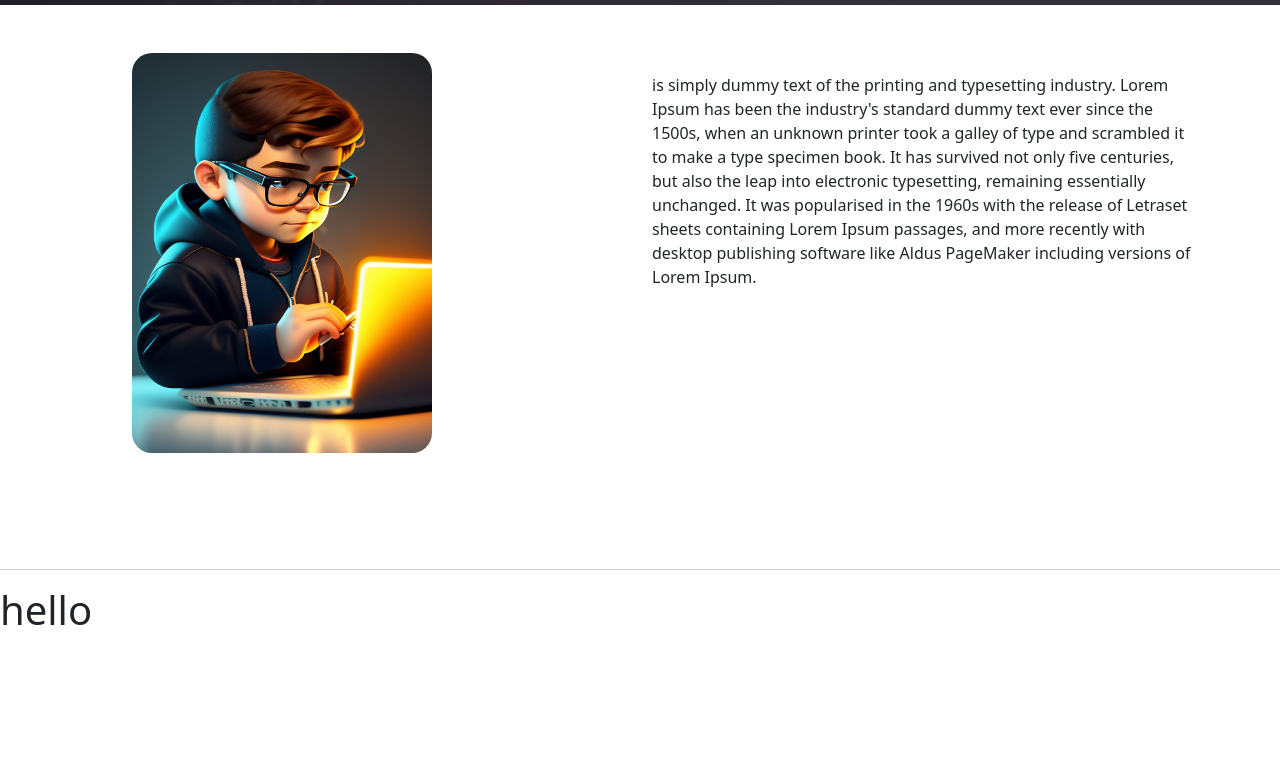
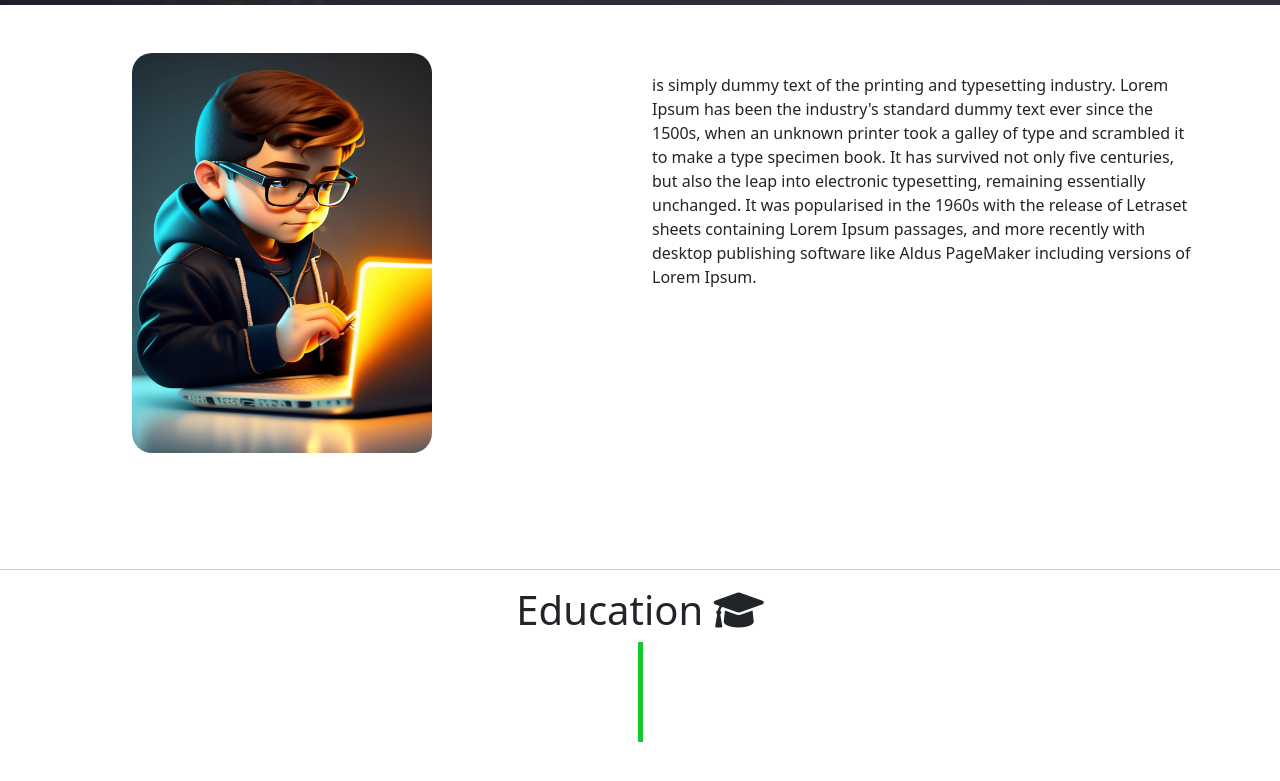
Before and after one commit to sarath1326/personal-portfolio, a plain HTML site: page index.html in a window 1280 px wide. Shown: the part 635-1416 px from the top of the page. Drawn offline with nearby package versions, Linux system fonts and the light colour scheme.

Commit message:
education  section add

```diff
--- a/index.html
+++ b/index.html
@@ -8,6 +8,7 @@
     <title>web</title>
     <link rel="stylesheet" href="style.css">
     <link href="https://cdn.jsdelivr.net/npm/bootstrap@5.0.2/dist/css/bootstrap.min.css" rel="stylesheet" integrity="sha384-EVSTQN3/azprG1Anm3QDgpJLIm9Nao0Yz1ztcQTwFspd3yD65VohhpuuCOmLASjC" crossorigin="anonymous">
+    <link rel="stylesheet" href="https://cdnjs.cloudflare.com/ajax/libs/font-awesome/6.0.0/css/all.min.css">
 </head>
 <body>
 
@@ -88,7 +89,19 @@
     </div>
 
    <hr>
-   <h1>hello</h1>
+   <h1 class="about-edu">Education
+    <i class="fa-solid fa-graduation-cap"></i>
+
+    </h1>
+    <div class="boder-main"  >
+
+    <div class="vline">
+
+
+    </div>
+
+     </div>
+
 
 
 
--- a/style.css
+++ b/style.css
@@ -104,6 +104,25 @@ main h1{
     margin-top: 20px;
   }
 
+  .about-edu{
+    text-align: center;
+  }
+  .boder-main{
+    width: 100%;
+    /* background-color: antiquewhite; */
+    display: flex;
+    justify-content: center;
+
+
+  }
+
+  .vline{
+    width: 5px;
+    height: 100px;
+    background-color: rgb(18, 200, 43);
+
+  }
+
 
 
 
```
